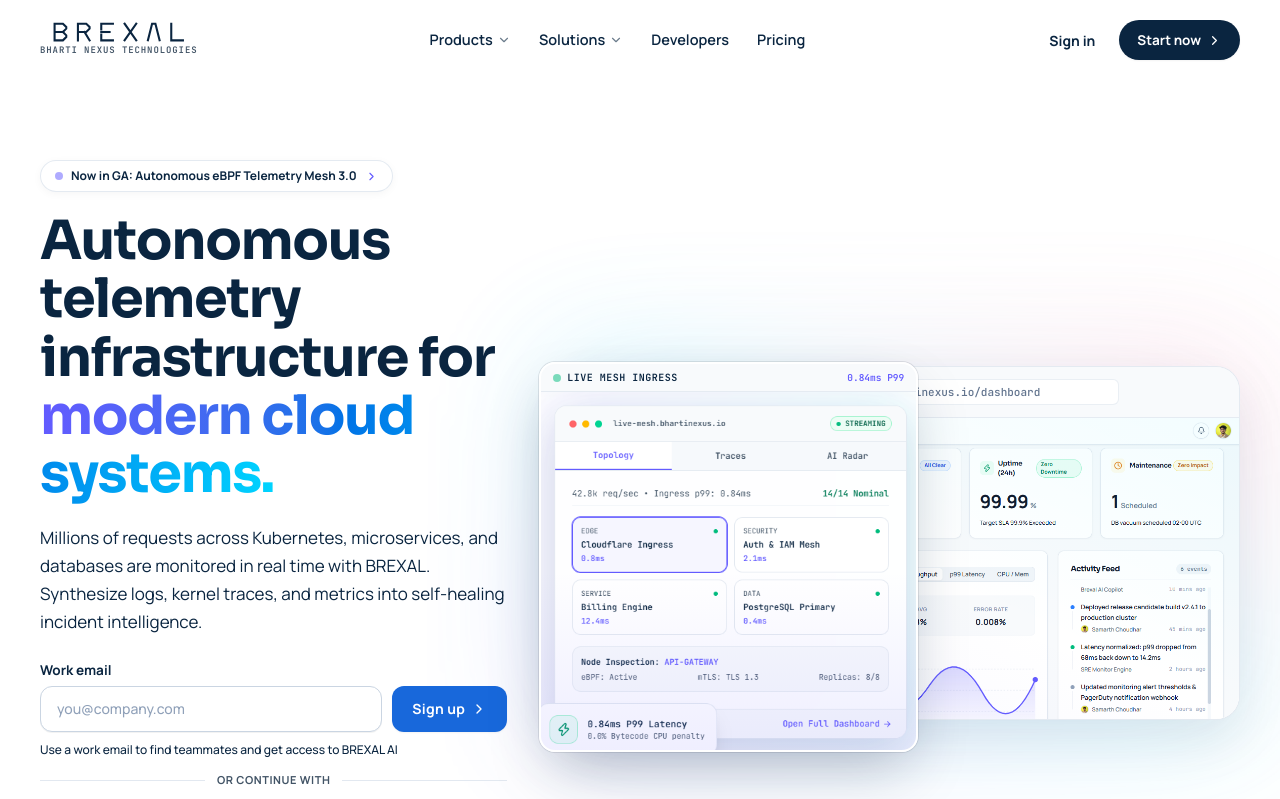
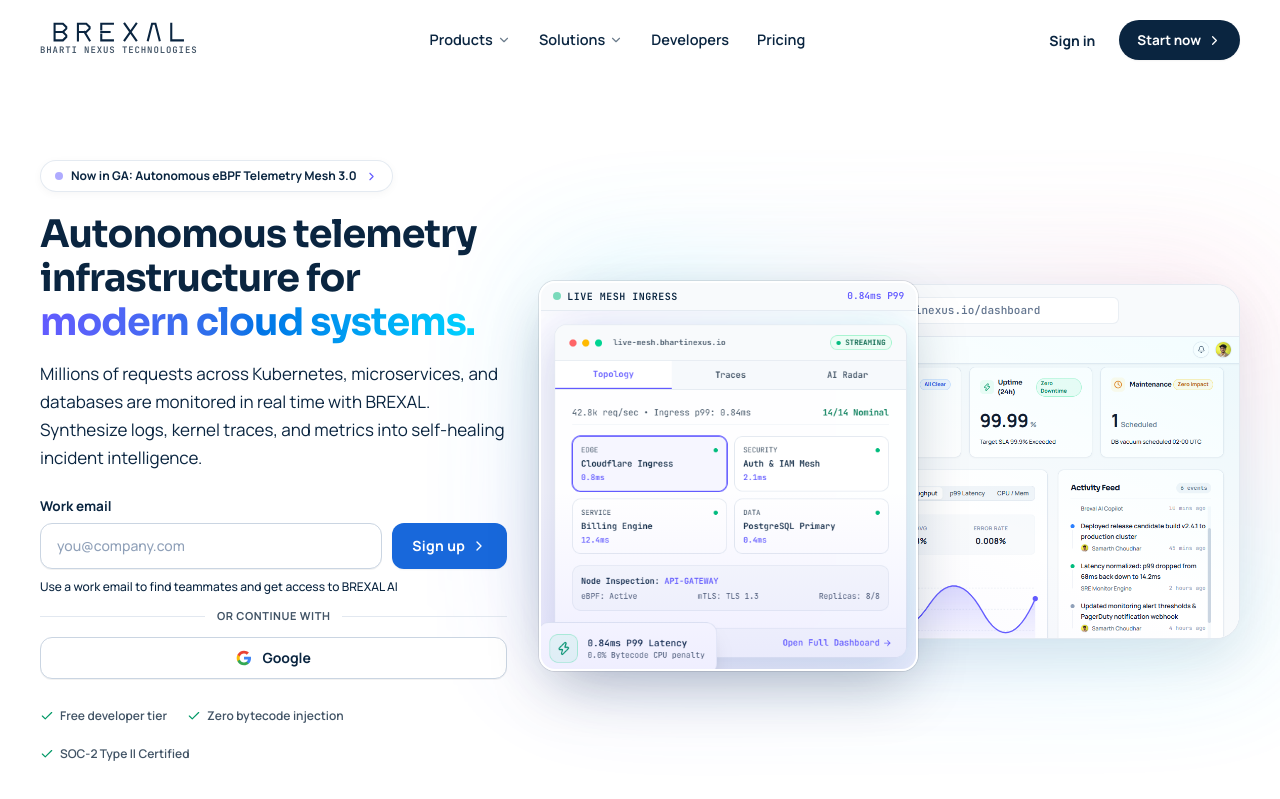
Before and after one commit to samarth3394/BhartiAppplus, a Next.js app in the folder frontend/: page / in a window 1280 px wide. Shown: the top 799 px of the page. Built offline with nearby package versions, Linux system fonts and the light colour scheme.

Commit message:
style: reduce hero heading font size and update typography style

```diff
--- a/frontend/src/app/page.tsx
+++ b/frontend/src/app/page.tsx
@@ -298,8 +298,8 @@ function StripeHeroSection() {
               <ChevronRight size={13} className="text-[#635BFF] group-hover:translate-x-0.5 transition-transform" />
             </Link>
 
-            {/* Grand Headline (Stripe Typographic System) */}
-            <h1 className="text-3xl sm:text-4xl md:text-5xl lg:text-[54px] font-extrabold tracking-[-0.04em] text-[#0A2540] leading-[1.08] mb-5 text-left">
+            {/* Refined Headline (Compact & Modern Sans) */}
+            <h1 className="font-sans text-2xl sm:text-3xl md:text-[34px] lg:text-[38px] font-bold tracking-[-0.025em] text-[#0A2540] leading-[1.16] mb-4 text-left">
               Autonomous telemetry <br className="hidden sm:inline" />
               infrastructure for <br className="hidden sm:inline" />
               <span className="bg-gradient-to-r from-[#635BFF] via-[#0073E6] to-[#00D4FF] bg-clip-text text-transparent">
```
